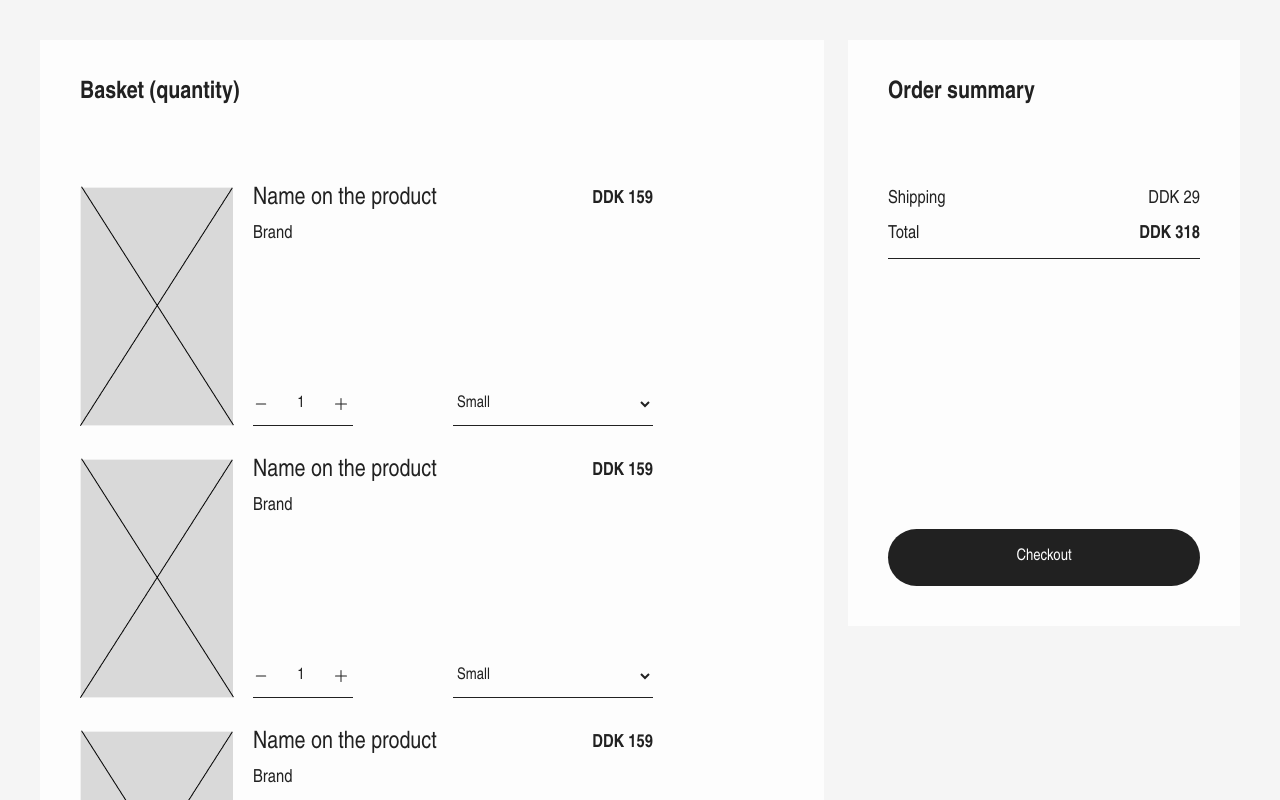
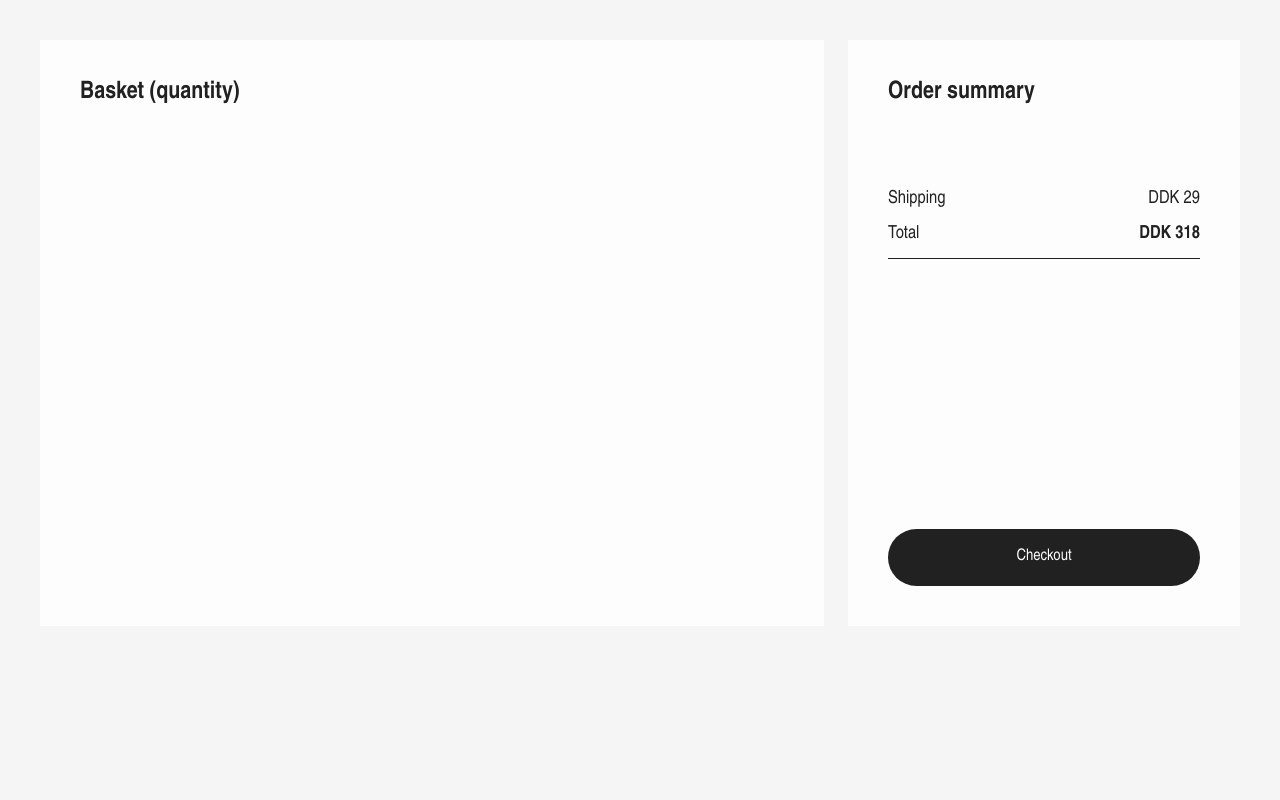
Before and after one commit to leamhkea/simpel-shop, a Next.js app: page /basket in a window 1280 px wide. Shown: the top 800 px of the page. Built offline with nearby package versions, Linux system fonts and the light colour scheme.

Commit message:
startet på dynamisk basket logik

```diff
--- a/package.json
+++ b/package.json
@@ -12,7 +12,8 @@
     "next": "15.3.1",
     "react": "^19.0.0",
     "react-dom": "^19.0.0",
-    "react-icons": "^5.5.0"
+    "react-icons": "^5.5.0",
+    "zustand": "^5.0.3"
   },
   "devDependencies": {
     "@tailwindcss/postcss": "^4",
--- a/src/components/(basketsite)/(items)/ItemCard.jsx
+++ b/src/components/(basketsite)/(items)/ItemCard.jsx
@@ -1,7 +1,7 @@
 import ItemQuantity from "./ItemQuantity";
 import ItemSizeDropdown from "./ItemSizeDropdown";
 
-const ItemCard = () => {
+const ItemCard = ({ data }) => {
   return (
     <div className="flex flex-wrap gap-4">
       <img src="placeholder.png" alt="placeholder" />
@@ -10,7 +10,7 @@ const ItemCard = () => {
       <div className="flex flex-col justify-between w-100">
         <div>
           <div className="flex justify-between flex-wrap mb-2">
-            <h2>Name on the product</h2>
+            <h2>{data.title}</h2>
             <h3 className="font-bold">DDK 159</h3>
           </div>
           <h3>Brand</h3>
@@ -18,7 +18,7 @@ const ItemCard = () => {
 
         {/* Bottom section */}
         <div className="flex justify-between flex-wrap">
-          <ItemQuantity />
+          <ItemQuantity id={data.id} qty={data.qty} />
           <ItemSizeDropdown />
         </div>
       </div>
--- a/src/components/(basketsite)/(items)/ItemQuantity.jsx
+++ b/src/components/(basketsite)/(items)/ItemQuantity.jsx
@@ -3,8 +3,13 @@ import { useState } from "react";
 import { BsPlusLg } from "react-icons/bs";
 import { HiMinus } from "react-icons/hi2";
 
-const ItemQuantity = () => {
-  const [count, setCount] = useState(1);
+const ItemQuantity = ({ id, qty }) => {
+  const [count, setCount] = useState(qty);
+
+  function updateCount() {
+    setCount(count + 1);
+    // updateProduct(id, count);
+  }
 
   return (
     <div>
@@ -18,7 +23,7 @@ const ItemQuantity = () => {
           onChange={(e) => setCount(Math.max(1, +e.target.value))}
           className="text-center w-12"
         />
-        <button onClick={() => setCount(count + 1)}>
+        <button onClick={() => updateCount()}>
           <BsPlusLg />
         </button>
       </div>
--- a/src/components/(basketsite)/BasketCard.jsx
+++ b/src/components/(basketsite)/BasketCard.jsx
@@ -1,27 +1,25 @@
+"use client";
+
 import ItemCard from "./(items)/ItemCard";
 import CheckoutCard from "./(checkout)/CheckoutCard";
 
+import useItemStore from "@/store/itemStore";
+
 const BasketCard = () => {
+  const { items } = useItemStore((state) => state);
   return (
     <section className="grid grid-cols-[2fr_1fr] gap-6 py-10">
       <div className="bg-(--white) px-10 py-10">
         <h2 className="font-bold pb-20">Basket (quantity)</h2>
         <div className="mb-8">
-          <ItemCard className="mb-8" />
-        </div>
-        <div className="mb-8">
-          <ItemCard className="mb-8" />
-        </div>
-        <div className="mb-8">
-          <ItemCard className="mb-8" />
-        </div>
-        <div className="mb-8">
-          <ItemCard className="mb-8" />
+          {items.map((item) => (
+            <ItemCard key={item.id} data={item} className="mb-8" />
+          ))}
         </div>
       </div>
       <div className="bg-(--white) px-10 py-10 sticky top-10 self-start">
         <h2 className="font-bold pb-20">Order summary</h2>
-        <CheckoutCard />
+        <CheckoutCard items={items} />
       </div>
     </section>
   );
--- /dev/null
+++ b/src/store/itemStore.js
@@ -0,0 +1,20 @@
+import { create } from "zustand";
+import { persist } from "zustand/middleware";
+
+const useItemStore = create(
+  persist(
+    (set) => ({
+      // Vores array som indeholder produkt objekterne
+      items: [],
+
+      //   Bruger set for at tilføje eller fjerne. Vi kan tilgå alt der ligge udenfor med state (items[] og addItem).
+      // Arrowfunction = return efter set(state)
+      addItem: (item) => set((state) => ({ items: state.items.concat(item) })),
+    }),
+    { name: "storage" }
+  )
+);
+export default useItemStore;
+
+// use client
+// { items } = useItemStore
```
Also changed, not shown: 1 other file (tests, documents, lock files or other folders).
